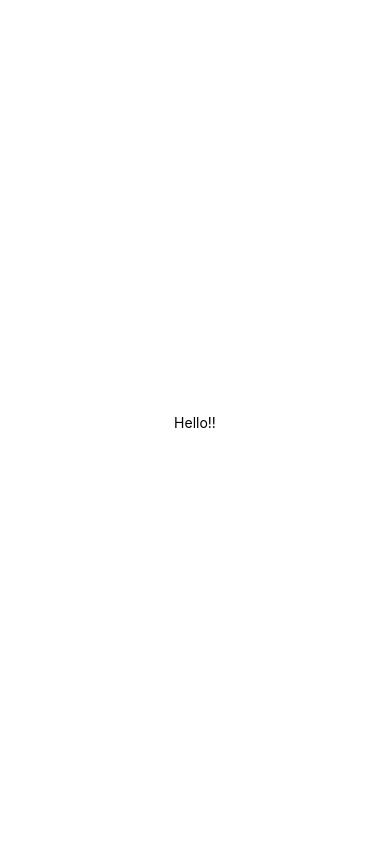
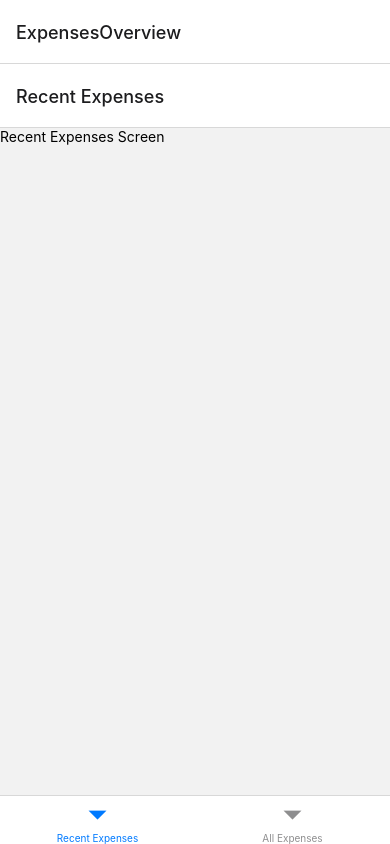
Before and after one commit to christosno/expense-tracker, a React Native app: screen /AllExpenses in a window 390 px wide. Built offline with nearby package versions, Linux system fonts and the light colour scheme.

Commit message:
set the Navigation

```diff
--- a/App.js
+++ b/App.js
@@ -1,20 +1,36 @@
+import 'react-native-gesture-handler';
 import { StatusBar } from 'expo-status-bar';
-import { StyleSheet, Text, View } from 'react-native';
+
+import { NavigationContainer } from '@react-navigation/native';
+import { createStackNavigator } from '@react-navigation/stack';
+import { createBottomTabNavigator } from '@react-navigation/bottom-tabs';
+
+import ManageExpense from './screens/ManageExpense';
+import RecentExpenses from './screens/RecentExpenses';
+import AllExpenses from './screens/AllExpenses';
+
+const Stack = createStackNavigator();
+const Tab = createBottomTabNavigator();
+
+const ExpensesOverview = () => {
+  return (
+    <Tab.Navigator>
+      <Tab.Screen name="Recent Expenses" component={RecentExpenses} />
+      <Tab.Screen name="All Expenses" component={AllExpenses} />
+    </Tab.Navigator>
+  )
+}
 
 export default function App() {
   return (
-    <View style={styles.container}>
-      <Text>Hello!!</Text>
+    <>
       <StatusBar style="auto" />
-    </View>
+      <NavigationContainer>
+        <Stack.Navigator>
+          <Stack.Screen name="ExpensesOverview" component={ExpensesOverview} />
+          <Stack.Screen name="ManageExpense" component={ManageExpense} />
+        </Stack.Navigator>
+      </NavigationContainer>
+    </>
   );
 }
-
-const styles = StyleSheet.create({
-  container: {
-    flex: 1,
-    backgroundColor: '#fff',
-    alignItems: 'center',
-    justifyContent: 'center',
-  },
-});
--- /dev/null
+++ b/screens/AllExpenses.js
@@ -0,0 +1,9 @@
+import { Text } from "react-native";
+
+function AllExpenses() {
+    return (
+        <Text>All Expenses Screen</Text>
+    )
+}
+
+export default AllExpenses;
--- /dev/null
+++ b/screens/ManageExpense.js
@@ -0,0 +1,9 @@
+import { Text } from "react-native";
+
+function ManageExpense() {
+    return (
+        <Text>Manage Expense Screen</Text>
+    )
+}
+
+export default ManageExpense;
--- /dev/null
+++ b/screens/RecentExpenses.js
@@ -0,0 +1,9 @@
+import { Text } from "react-native";
+
+function RecentExpenses() {
+    return (
+        <Text>Recent Expenses Screen</Text>
+    )
+}
+
+export default RecentExpenses;
```
Also changed, not shown: package.json (+7 -1 lines), 1 other file (tests, documents, lock files or other folders).
